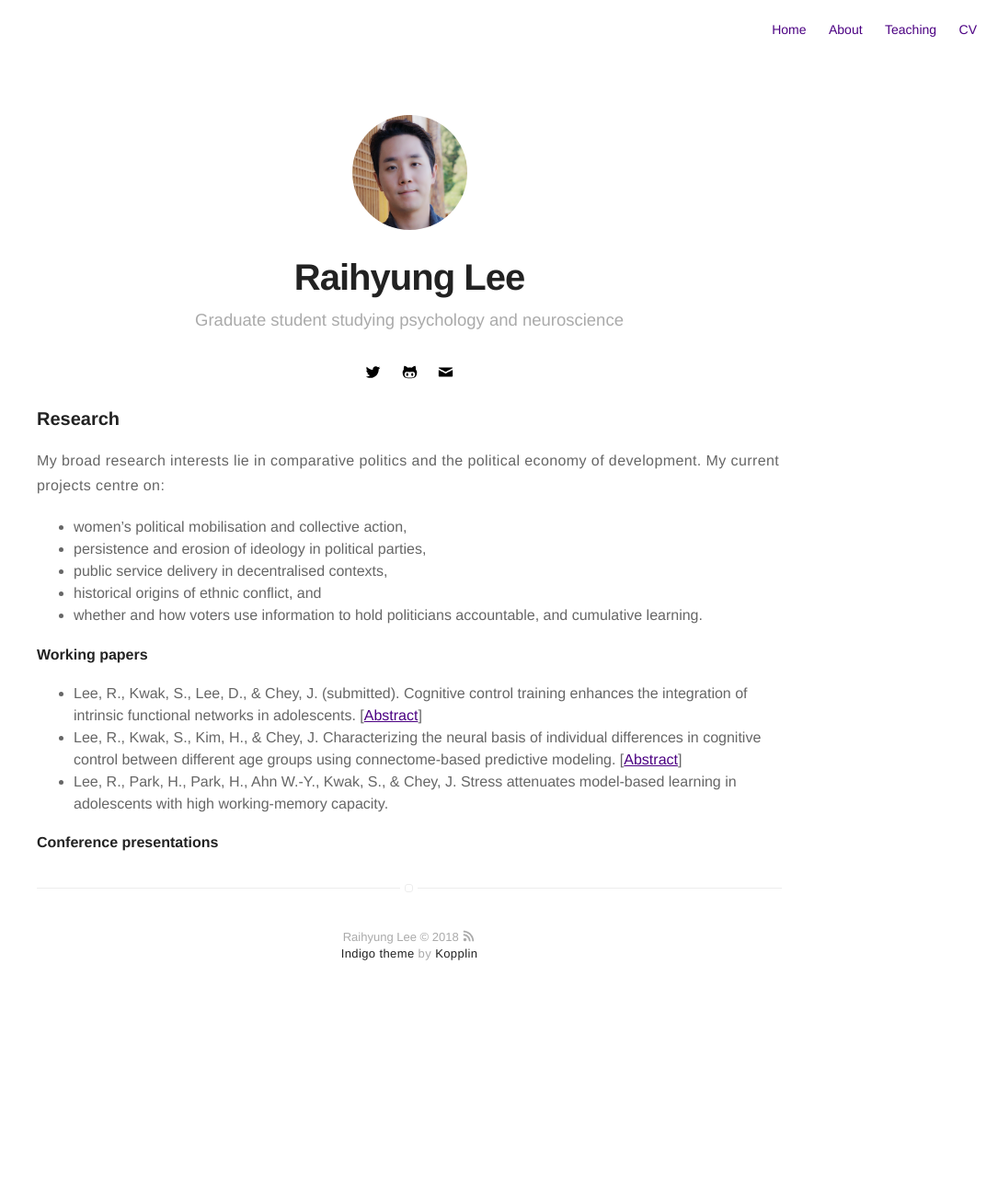
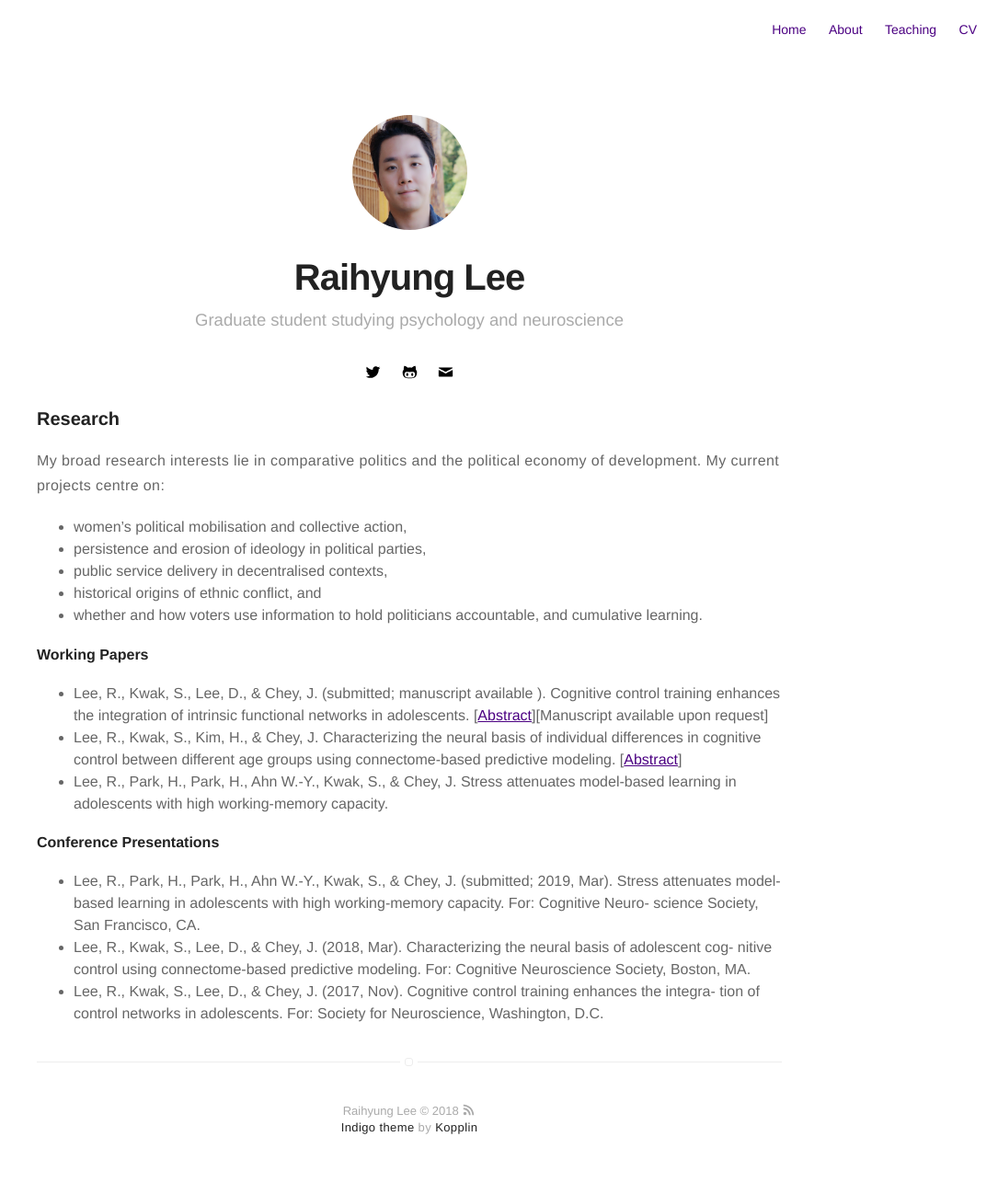
Before and after one commit to RaihyungLee/RaihyungLee.github.io, a Jekyll site: the page built from research.md, in a window 1280 px wide. Shown: the whole page at 92% size, without its empty margins (195-1280 px from the left). Built offline with Jekyll 4.4.1, drawn with Linux system fonts in a browser that asks for light colours; before the commit the page ends 1108 px from its top, so only the background shows below that.

Commit message:
Update research.md

```diff
--- a/research.md
+++ b/research.md
@@ -12,9 +12,12 @@ My broad research interests lie in comparative politics and the political econom
 * historical origins of ethnic conflict, and
 * whether and how voters use information to hold politicians accountable, and cumulative learning.
 
-#### Working papers
-* Lee, R., Kwak, S., Lee, D., & Chey, J. (submitted). Cognitive control training enhances the integration of intrinsic functional networks in adolescents. [[Abstract](https://drive.google.com/file/d/1MozZMymmqkUkoR1bzgl86oF2Y3ys_tj2/view?usp=sharing)]
+#### Working Papers
+* Lee, R., Kwak, S., Lee, D., & Chey, J. (submitted; manuscript available ). Cognitive control training enhances the integration of intrinsic functional networks in adolescents. [[Abstract](https://drive.google.com/file/d/1MozZMymmqkUkoR1bzgl86oF2Y3ys_tj2/view?usp=sharing)][Manuscript available upon request]
 * Lee, R., Kwak, S., Kim, H., & Chey, J. Characterizing the neural basis of individual differences in cognitive control between different age groups using connectome-based predictive modeling. [[Abstract](https://drive.google.com/file/d/15u_bza7CDPFUT4-OV_H7UP1yy2dSyF-v/view?usp=sharing)]
 * Lee, R., Park, H., Park, H., Ahn W.-Y., Kwak, S., & Chey, J. Stress attenuates model-based learning in adolescents with high working-memory capacity.
 
-#### Conference presentations
+#### Conference Presentations
+* Lee, R., Park, H., Park, H., Ahn W.-Y., Kwak, S., & Chey, J. (submitted; 2019, Mar). Stress attenuates model-based learning in adolescents with high working-memory capacity. For: Cognitive Neuro- science Society, San Francisco, CA.
+* Lee, R., Kwak, S., Lee, D., & Chey, J. (2018, Mar). Characterizing the neural basis of adolescent cog- nitive control using connectome-based predictive modeling. For: Cognitive Neuroscience Society, Boston, MA.
+* Lee, R., Kwak, S., Lee, D., & Chey, J. (2017, Nov). Cognitive control training enhances the integra- tion of control networks in adolescents. For: Society for Neuroscience, Washington, D.C.
```
